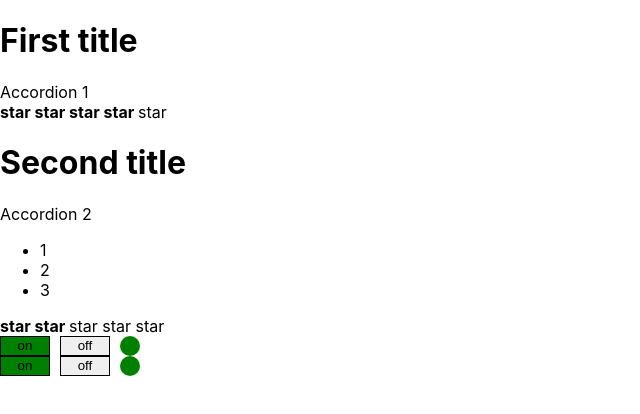
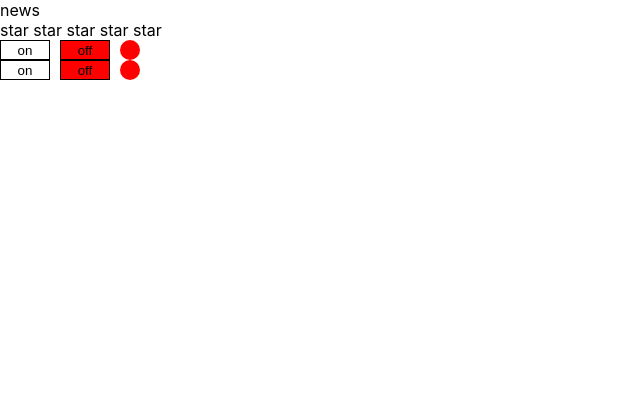
Before and after one commit to antonsadovskiy/react-kabzda, a React (Create React App) app: page / in a window 1280 px wide. Shown: the top 414 px of the page, without its empty margins (0-640 px from the left). Built offline with nearby package versions, Linux system fonts and the light colour scheme.

Commit message:
added UnControlledAccordion and UnControlledRating components

```diff
--- a/src/App.tsx
+++ b/src/App.tsx
@@ -3,20 +3,24 @@ import './App.css';
 import Accordion from "./components/Accordion/Accordion";
 import Rating from './components/Rating/Rating';
 import OnOff from "./components/OnOff/OnOff";
+import UnControlledAccordion from "./components/UnControlledAccordion/UnControlledAccordion";
+import UnControlledRating from "./components/UnControlledRating/UnControlledRating";
 
 function App() {
     return (
         <div>
-            <PageTitle title={"First title"}/>
-            <Accordion titleValue={"Accordion 1"} collapsed={true}/>
-            <Rating value={4}/>
+            {/*<PageTitle title={"First title"}/>*/}
+            {/*<Accordion titleValue={"UnControlledAccordion 1"} collapsed={true}/>*/}
+            {/*<Rating value={4}/>*/}
 
-            <PageTitle title={"Second title"}/>
-            <Accordion titleValue={"Accordion 2"} collapsed={false}/>
-            <Rating value={2}/>
+            {/*<PageTitle title={"Second title"}/>*/}
+            {/*<Accordion titleValue={"UnControlledAccordion 2"} collapsed={false}/>*/}
+            {/*<Rating value={2}/>*/}
 
-            <OnOff state={true}/>
-            <OnOff state={false}/>
+            <UnControlledAccordion titleValue="news"/>
+            <UnControlledRating />
+            <OnOff />
+            <OnOff />
         </div>
     );
 }
--- a/src/components/Accordion/Accordion.tsx
+++ b/src/components/Accordion/Accordion.tsx
@@ -6,7 +6,7 @@ type AccordionPropsType = {
 }
 
 function Accordion(props: AccordionPropsType) {
-    console.log("Accordion rendering")
+    console.log("UnControlledAccordion rendering")
 
     return (
         <div>
--- a/src/components/OnOff/OnOff.module.css
+++ /dev/null
@@ -1,35 +0,0 @@
-.container {
-    display: flex;
-    gap: 10px
-}
-
-.block, .blockOn, .blockOff {
-    display: flex;
-    align-items: center;
-    justify-content: center;
-    width: 50px;
-    height: 20px;
-    border: 1px solid black;
-}
-
-.blockOn {
-    background-color: green;
-}
-
-.blockOff {
-    background-color: red;
-}
-
-.lamp {
-    width: 20px;
-    height: 20px;
-    border-radius: 50%;
-}
-
-.lampOn {
-    background-color: green;
-}
-
-.lampOff {
-    background-color: red;
-}
--- a/src/components/OnOff/OnOff.tsx
+++ b/src/components/OnOff/OnOff.tsx
@@ -1,41 +1,62 @@
 import React, {useState} from 'react';
-import s from './OnOff.module.css'
 
-type OnOffPropsType = {
-    state: boolean
-}
+export function OnOff() {
 
-type FilterType = 'on' | 'off'
+    let [on, setOn] = useState<boolean>(false)
 
-export function OnOff(props: OnOffPropsType) {
-
-    let [filter, setFilter] = useState<FilterType>('on')
-
-    const changeFilter = (value: FilterType) => {
-        setFilter(value)
+    const changeFilter = (value: boolean) => {
+        setOn(value)
     }
 
-    let filteredState = props.state
-    if (filter === 'on'){
-        filteredState = true
+    const turnOn = () => {
+        changeFilter(true)
     }
-    if (filter === 'off'){
-        filteredState = false
+
+    const turnOff = () => {
+        changeFilter(false)
+    }
+
+    let container = {
+        display: "flex",
+        gap: "10px",
+    }
+    let turnOnStyle = {
+        display: "flex",
+        alignItems: "center",
+        justifyContent: "center",
+        width: "50px",
+        height: "20px",
+        border: "1px solid black",
+        backgroundColor: on? "green" : "white",
+    }
+    let turnOffStyle = {
+        display: "flex",
+        alignItems: "center",
+        justifyContent: "center",
+        width: "50px",
+        height: "20px",
+        border: "1px solid black",
+        backgroundColor: !on? "red" : "white"
+    }
+    let lampStyle = {
+        width: "20px",
+        height: "20px",
+        borderRadius: "50%",
+        backgroundColor: on? "green" : "red",
     }
 
     return (
-        <div className={s.container}>
-            <button className={(filteredState)? s.blockOn : s.block} onClick={ () => changeFilter('on') }>
+        <div style={container}>
+            <button style={turnOnStyle} onClick={turnOn}>
                 on
             </button>
-            <button className={!(filteredState)? s.blockOff : s.block} onClick={ () => changeFilter('off') }>
+            <button style={turnOffStyle} onClick={turnOff}>
                 off
             </button>
-            <div className={(filteredState)? `${s.lampOn} ${s.lamp}` : `${s.lampOff} ${s.lamp}`}>
-
+            <div style={lampStyle}>
             </div>
         </div>
     )
-};
+}
 
 export default OnOff;
--- /dev/null
+++ b/src/components/UnControlledAccordion/UnControlledAccordion.tsx
@@ -0,0 +1,48 @@
+import React, {useState} from "react";
+
+type AccordionPropsType = {
+    titleValue: string
+}
+
+function UnControlledAccordion(props: AccordionPropsType) {
+    console.log("UnControlledAccordion rendering")
+
+    const [collapsed, setCollapsed] = useState<boolean>(false)
+
+    const toggleAccordion = (value: boolean) => {
+        setCollapsed(value)
+    }
+
+    return (
+        <div>
+            <AccordionTitle title={props.titleValue} toggleAccordion={toggleAccordion} collapsed={collapsed}/>
+            { collapsed && <AccordionBody/> }
+        </div>
+    )
+}
+
+type AccordionTitlePropsType = {
+    title: string
+    collapsed: boolean
+    toggleAccordion: (value: boolean) => void
+}
+
+function AccordionTitle(props: AccordionTitlePropsType) {
+    console.log("AccordionTitle rendering")
+    return <div onClick={() => props.toggleAccordion(!props.collapsed)}>{props.title}</div>
+}
+
+function AccordionBody() {
+    console.log("AccordionBody rendering")
+    return (
+        <div>
+            <ul>
+                <li>1</li>
+                <li>2</li>
+                <li>3</li>
+            </ul>
+        </div>
+    )
+}
+
+export default UnControlledAccordion;
--- /dev/null
+++ b/src/components/UnControlledRating/UnControlledRating.tsx
@@ -0,0 +1,39 @@
+import React, {useState} from "react";
+
+type RatingType =  0 | 1 | 2 | 3 | 4 | 5;
+
+export default function UnControlledRating() {
+    console.log("Rating rendering")
+
+    const [rating, setRating] = useState<RatingType>(0)
+
+    const Rating = (value: RatingType) => {
+        setRating(value)
+    }
+
+    return (
+        <div>
+            <Star selected={rating > 0} callback={() => Rating(1)}/>
+            <Star selected={rating > 1} callback={() => Rating(2)}/>
+            <Star selected={rating > 2} callback={() => Rating(3)}/>
+            <Star selected={rating > 3} callback={() => Rating(4)}/>
+            <Star selected={rating > 4} callback={() => Rating(5)}/>
+        </div>
+    )
+}
+
+type StarPropsType = {
+    selected: boolean
+    callback: () => void
+}
+
+function Star(props: StarPropsType) {
+    console.log("Star rendering")
+
+    const onClickHandler = () => {
+        props.callback()
+    }
+
+    return (props.selected)? <span onClick={onClickHandler}><b> star </b></span> :
+        <span onClick={onClickHandler}> star </span>
+}
```
